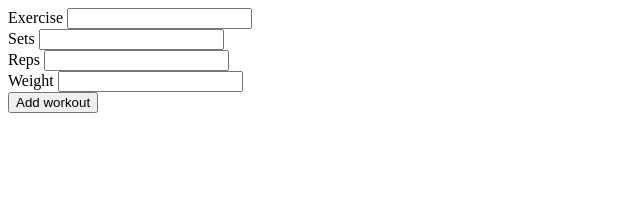
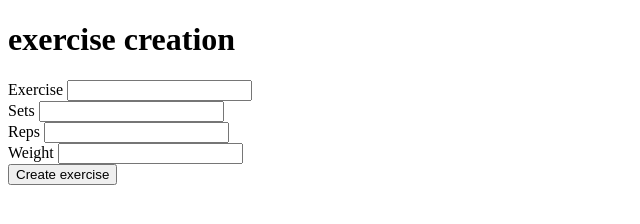
Before and after one commit to alara1125/workout-app, a plain HTML site: page pages/create_exercise.html in a window 1280 px wide. Shown: the whole page, without its empty margins (0-640 px from the left). Drawn offline with Linux system fonts and the light colour scheme.

Commit message:
need to set up database

```diff
--- a/pages/create_exercise.html
+++ b/pages/create_exercise.html
@@ -6,13 +6,18 @@
     <title>Create exercise</title>
 </head>
 <body>
+  <h1>exercise creation</h1>
 
   <form>
-    <label>Exercise <input type="text"></label><br>
-    <label>Sets <input type="number"></label><br>
-    <label>Reps <input type="number"></label><br>
-    <label>Weight <input type="number"></label><br>
-    <button type="button">Add workout</button>
+    <label for="exercise">Exercise</label>
+    <input type="text" id="exercise" name="exercise"><br>
+    <label for="sets">Sets</label>
+    <input type="number" id="sets" name="sets"><br>
+    <label for="reps">Reps</label>
+    <input type="number" id="reps" name="reps"><br>
+    <label for="weight">Weight</label>
+    <input type="number" id="weight" name="weight"><br>
+    <input type="submit" value="Create exercise">
   </form>
 
 </body>
```
